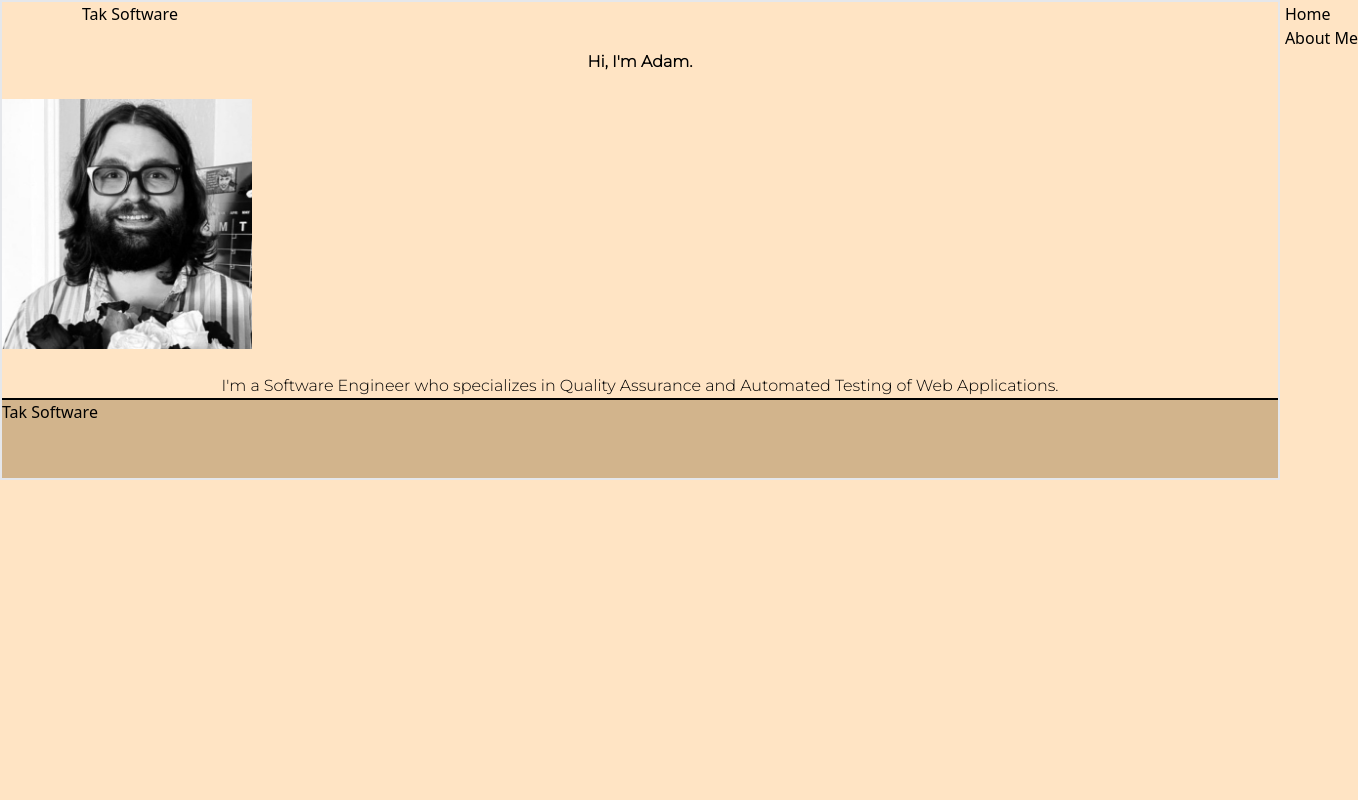
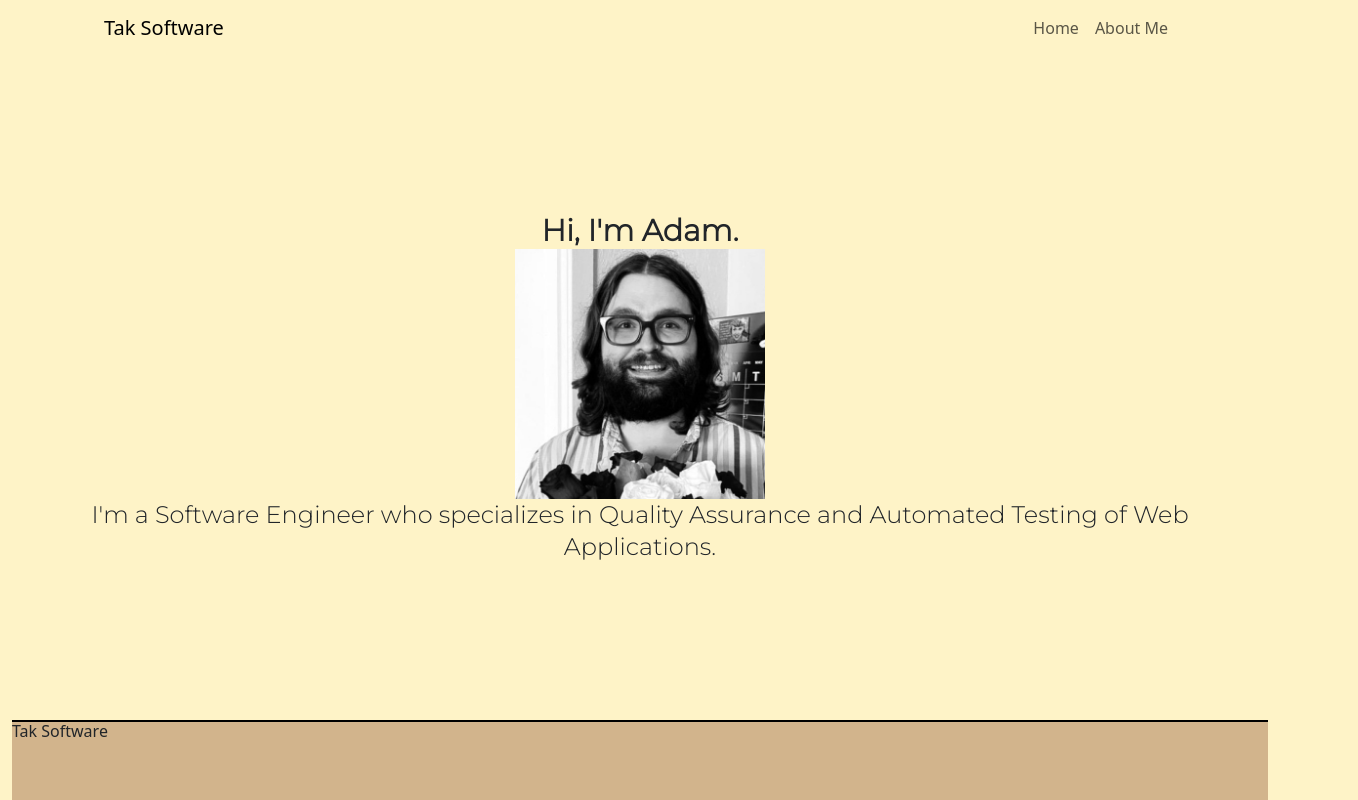
Before and after one commit to AdamDTak2112/AdamDTak2112.github.io, a Next.js app: page / in a window 1280 px wide. Shown: the whole page, 1358 px wide, since content can reach past the window. Built offline with nearby package versions, Linux system fonts and the light colour scheme.

Commit message:
integrated tailwind for previous work

```diff
--- a/src/app/footer.js
+++ b/src/app/footer.js
@@ -9,7 +9,7 @@ import styles from './footer.module.css';
 export default function Footer(){
     return (
         <footer>
-            <div className="container mx-auto grid">
+            <div className="sticky bottom-0">
                 <Row>
                     <Col>
                     <div className={styles.footerContainer}>
--- a/src/app/globals.css
+++ b/src/app/globals.css
@@ -1,8 +1,9 @@
+@import 'bootstrap/dist/css/bootstrap.min.css';
+@import url('https://fonts.googleapis.com/css2?family=Montserrat:wght@300&display=swap');
 @tailwind base;
 @tailwind components;
 @tailwind utilities;
 
-@import 'bootstrap/dist/css/bootstrap.min.css';
 
 body {
   background-color: bisque;
--- a/src/app/layout.js
+++ b/src/app/layout.js
@@ -14,8 +14,9 @@ export default function RootLayout({ children }) {
   return (
     <html lang="en">
 
-      <body className="h-full w-full border-blue border-2">
-        <div className="container">
+      <body className="h-screen
+       bg-amber-100">
+        <div className="container flex flex-col justify-between">
           <Header/>
           {children}
           <Footer/>
--- a/src/app/page.js
+++ b/src/app/page.js
@@ -12,19 +12,20 @@ export default function HomePage() {
     const imageSource = '/1690315709648.jpeg';
 
     return (
-        <div className={montserrat.className} id="app">
+
             <div className="container mx-auto">
                 <div id={styles.salutation}>
-                    <h1 id={styles.hello}>Hi, I'm Adam.</h1>
+                    <h1 className="text-3xl font-bold mb-25">Hi, I'm Adam.</h1>
                     <Image
+                        className='mx-auto my-25'
                         src={imageSource}
                         width={250}
                         height={250}
                         alt="Picture of Adam Tak, Software Developer"
                         />
-                    <h2 className={styles.whoAmI}>I'm a Software Engineer who specializes in Quality Assurance and Automated Testing of Web Applications.</h2>
+                    <h2 className="text-2xl">I'm a Software Engineer who specializes in Quality Assurance and Automated Testing of Web Applications.</h2>
                 </div>
             </div>
-        </div>
+
     );
 }
```
